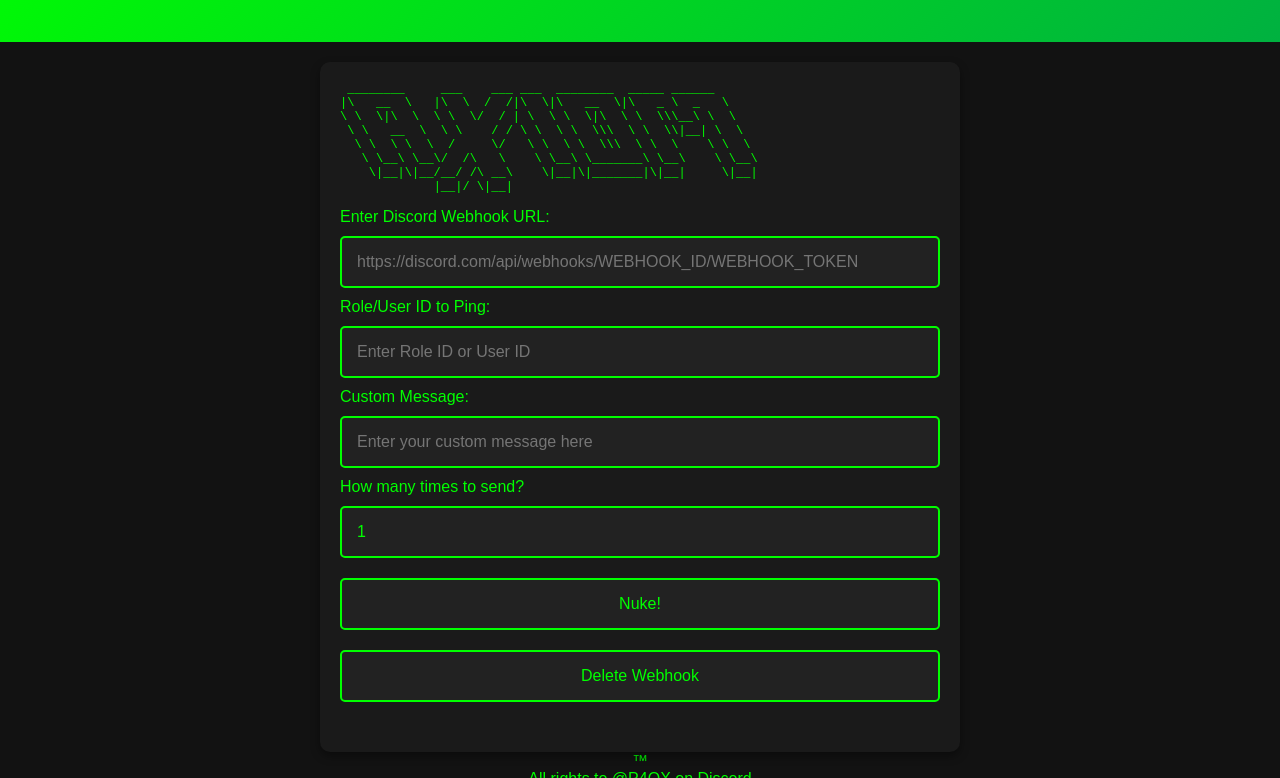
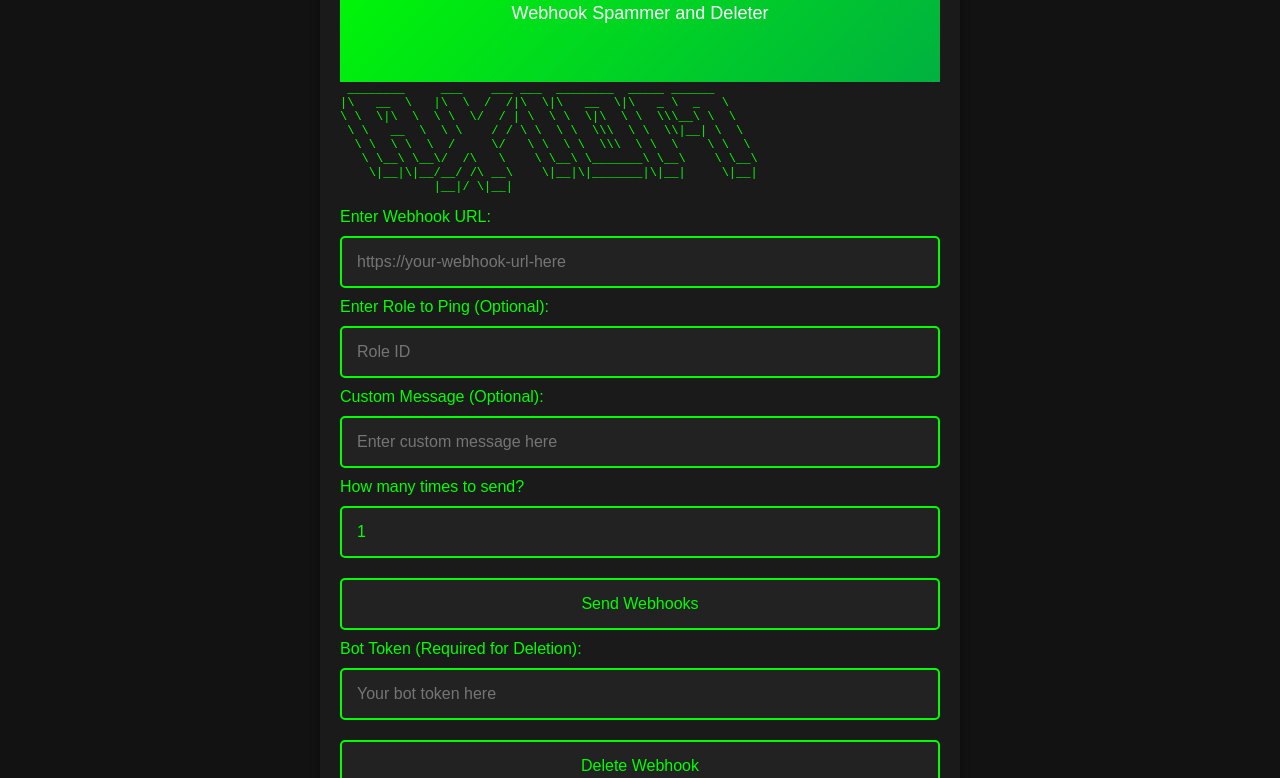
Before and after one commit to P4OX/P4OX.github.io, a plain HTML site: page index.html in a window 1280 px wide. Shown: the part 137-915 px from the top of the page. Drawn offline with Linux system fonts and the light colour scheme.

Commit message:
Update index.html

```diff
--- a/index.html
+++ b/index.html
@@ -7,21 +7,20 @@
     <link rel="stylesheet" href="styles.css">
 </head>
 <body>
-
-    <div id="loadingScreen" class="loading-screen">
-        <div class="loading-message">Loading, please wait...</div>
+    <div id="loadingScreen">
+        <div class="loading-message">Loading...</div>
     </div>
 
+    <div class="container">
         <header>
             <div class="logo">
                 <h1>Axiom Spammer</h1>
             </div>
             <div class="tagline">
-            <p>Discord Webhook Spammer deleter and other stuff</p>
+                <p>Webhook Spammer and Deleter</p>
             </div>
         </header>
 
-    <div class="container">
         <div class="ascii-art">
             <pre>
  ________     ___    ___ ___  ________  _____ ______
@@ -36,28 +35,33 @@
         </div>
 
         <div class="form-container">
-            <label for="webhookUrl">Enter Discord Webhook URL:</label>
-            <input type="text" id="webhookUrl" placeholder="https://discord.com/api/webhooks/WEBHOOK_ID/WEBHOOK_TOKEN">
-            <br>
-            <label for="pingRole">Role/User ID to Ping:</label>
-            <input type="text" id="pingRole" placeholder="Enter Role ID or User ID">
-            <br>
-            <label for="customMessage">Custom Message:</label>
-            <input type="text" id="customMessage" placeholder="Enter your custom message here">
-            <br>
+            <label for="webhookUrl">Enter Webhook URL:</label>
+            <input type="text" id="webhookUrl" placeholder="https://your-webhook-url-here">
+
+            <label for="pingRole">Enter Role to Ping (Optional):</label>
+            <input type="text" id="pingRole" placeholder="Role ID">
+
+            <label for="customMessage">Custom Message (Optional):</label>
+            <input type="text" id="customMessage" placeholder="Enter custom message here">
+
             <label for="times">How many times to send?</label>
             <input type="number" id="times" min="1" max="100" value="1">
-            <br>
-            <button id="nukeButton" class="nuke-button">Nuke!</button>
+
+            <button id="nukeButton" class="nuke-button">Send Webhooks</button>
+
+            <label for="botToken">Bot Token (Required for Deletion):</label>
+            <input type="text" id="botToken" placeholder="Your bot token here">
+
             <button id="deleteWebhookButton" class="delete-button">Delete Webhook</button>
+
             <div class="message" id="message"></div>
         </div>
-    </div>
 
+        <footer>
             <div class="trademark">™</div>
             <div class="rights-message">All rights to @P4OX on Discord</div>
-
-    <div class="matrix"></div>
+        </footer>
+    </div>
 
     <script src="app.js"></script>
 </body>
```
Lines whose indentation alone changed are shown as unchanged.
